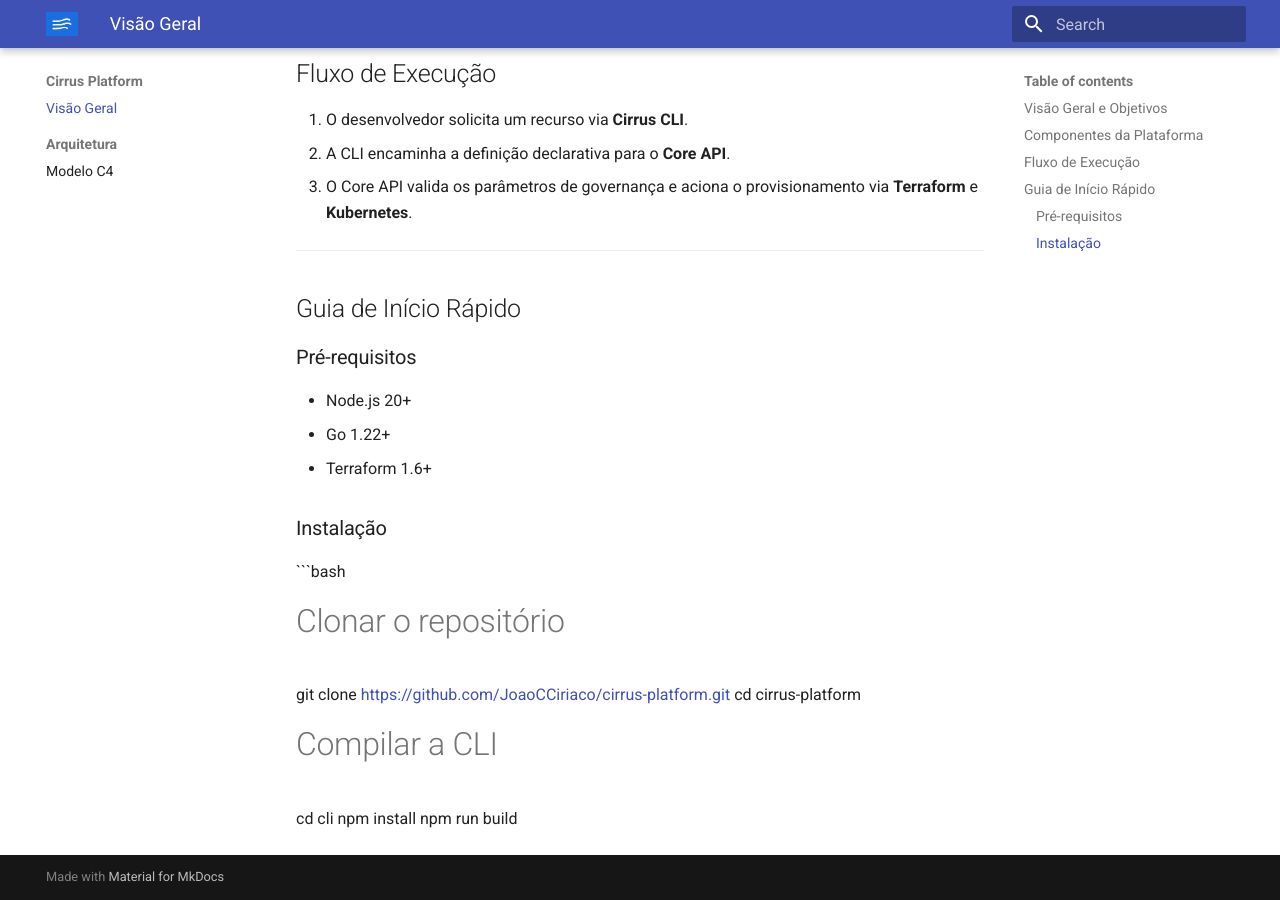
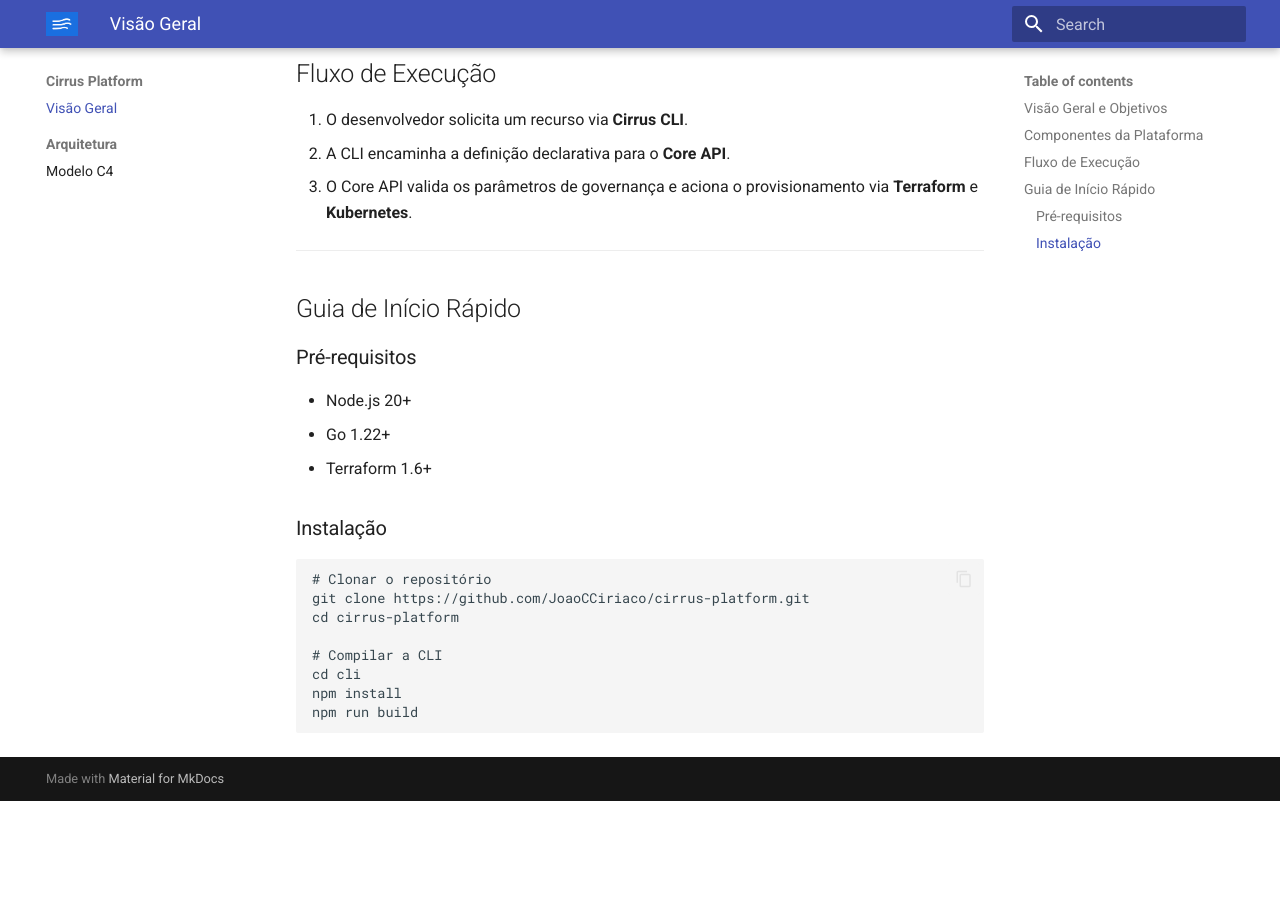
Before and after one commit to JoaoCCiriaco/cirrus-platform, an MkDocs documentation site: the page built from docs/index.md, in a window 1280 px wide and 900 px high, scrolled down 1263 px. Built offline with MkDocs 1.6.1 and Material for MkDocs 9.7.7, drawn with Linux system fonts in a browser that asks for light colours; after the commit the page ends 2064 px from its top, so only the background shows below that; some of the changed lines change nothing that is shown.

Commit message:
docs: fix markdown link formatting inside bash codeblock

````diff
--- a/docs/index.md
+++ b/docs/index.md
@@ -47,12 +47,14 @@
 * Terraform 1.6+
 
 ### Instalação
+
 ```bash
 # Clonar o repositório
-git clone [https://github.com/JoaoCCiriaco/cirrus-platform.git](https://github.com/JoaoCCiriaco/cirrus-platform.git)
+git clone https://github.com/JoaoCCiriaco/cirrus-platform.git
 cd cirrus-platform
 
 # Compilar a CLI
 cd cli
 npm install
 npm run build
+```
````
